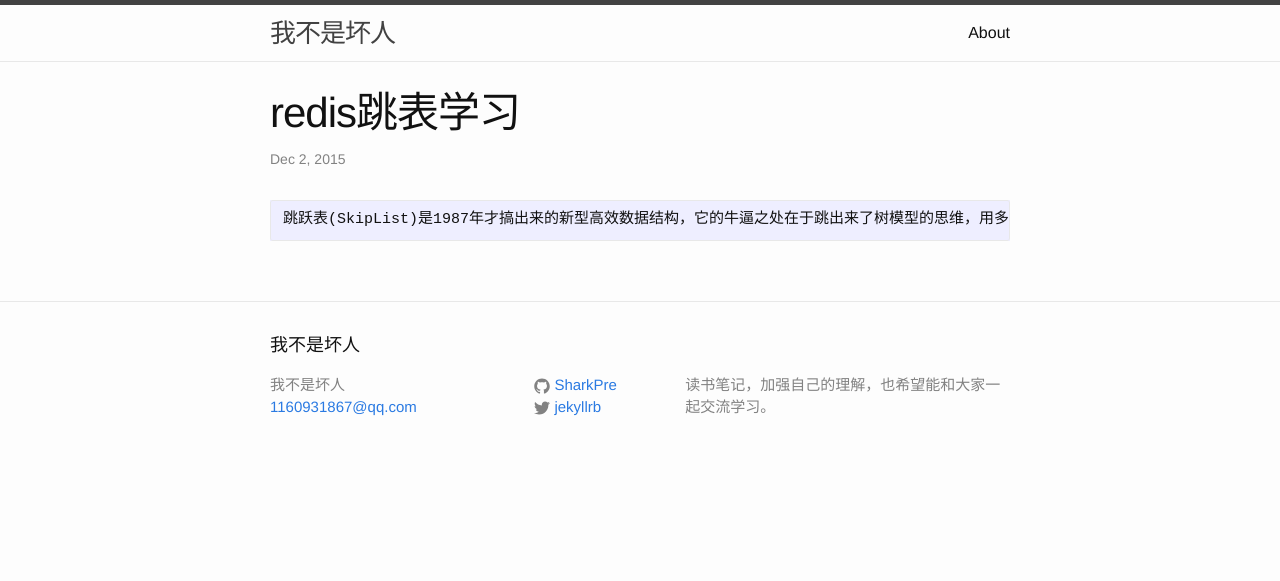
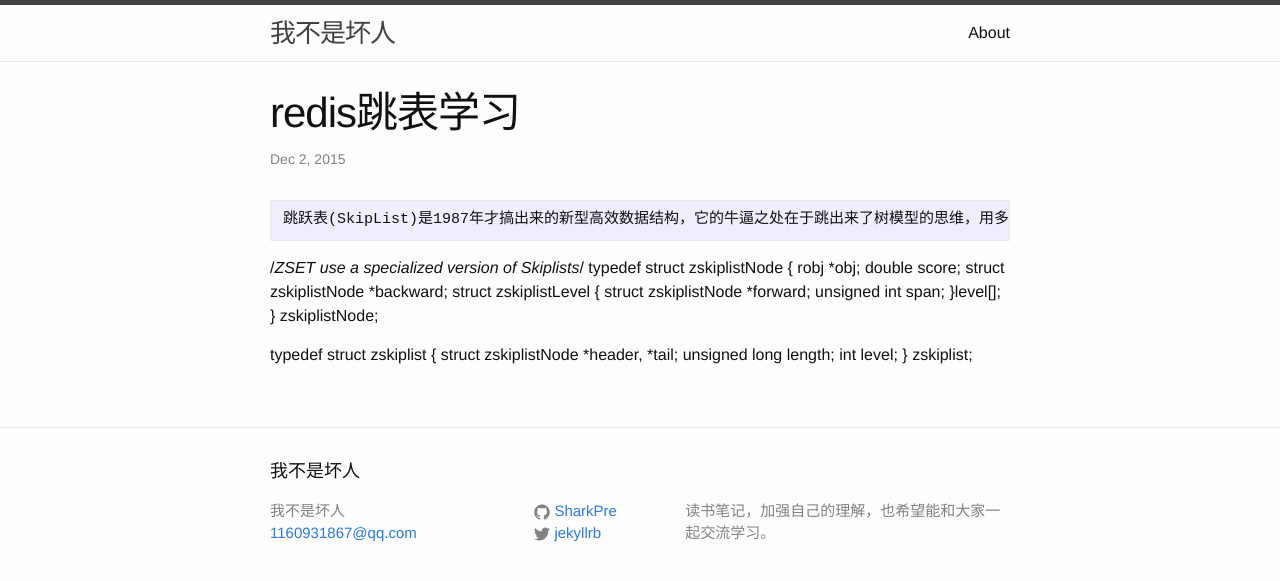
Before and after one commit to SharkPre/SharkPre.github.io, a Jekyll site: the page built from _posts/2015-12-02-redis跳表学习.markdown, in a window 1280 px wide. Shown: the top 581 px of the page. Built offline with Jekyll 4.4.1, drawn with Linux system fonts in a browser that asks for light colours.

Commit message:
Add in skiplist

```diff
--- a/_posts/2015-12-02-redis跳表学习.markdown
+++ b/_posts/2015-12-02-redis跳表学习.markdown
@@ -6,3 +6,20 @@ categories: jekyll update
 ---
 
     跳跃表(SkipList)是1987年才搞出来的新型高效数据结构，它的牛逼之处在于跳出来了树模型的思维，用多层链表的模式构造了Log(N)的时间复杂度，层的高度增加与否，采用随机数的模式。
+
+/*ZSET use a specialized version of Skiplists*/
+typedef struct zskiplistNode {
+    robj *obj;
+    double score;
+    struct zskiplistNode *backward;
+    struct zskiplistLevel {
+    	struct zskiplistNode *forward;
+	unsigned int span;
+    }level[];
+} zskiplistNode;
+
+typedef struct zskiplist {
+    struct zskiplistNode *header, *tail;
+    unsigned long length;
+    int level;
+} zskiplist;
```
